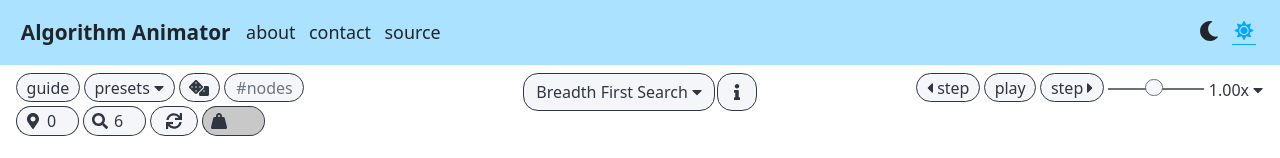
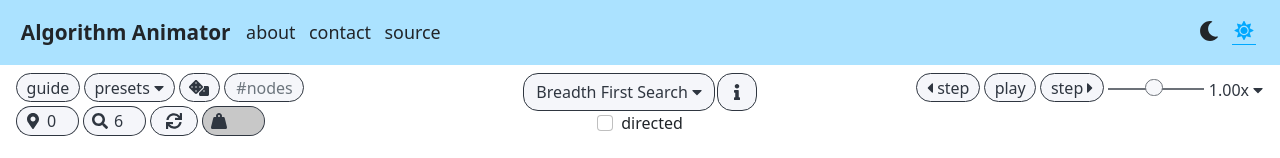
Before and after one commit to AmazonPriime/Algorithm-Animator, a React (Create React App) app: page / in a window 1280 px wide. Shown: the top 158 px of the page. Built offline with nearby package versions, Linux system fonts and the light colour scheme.

Commit message:
Added the ability to switch between directed and undirected view
Also added a property to algorithms which says whenever or not the
algorithm works with directed graphs

```diff
--- a/src/algorithms/bfs.js
+++ b/src/algorithms/bfs.js
@@ -1,6 +1,7 @@
 export default {
   name: 'Breadth First Search',
   weighted: false,
+  notDirectional: false,
   presets: [
     {
       name: 'BFS PRESET 1',
--- a/src/algorithms/dijkstra.js
+++ b/src/algorithms/dijkstra.js
@@ -1,6 +1,7 @@
 export default {
   name: 'Dijkstra\'s algorithm',
   weighted: true,
+  notDirectional: false,
   presets: [
     {
       name: 'DIJKSTRA PRESET 1',
--- a/src/components/AlgorithmSelector.css
+++ b/src/components/AlgorithmSelector.css
@@ -7,3 +7,9 @@
   margin-left: 0.1em;
   width: 2.5em;
 }
+
+.algorithm-selector > .checkbox {
+  display: flex;
+  align-items: center;
+  justify-content: center;
+}
--- a/src/components/AlgorithmSelector.js
+++ b/src/components/AlgorithmSelector.js
@@ -3,6 +3,7 @@ import PropTypes from 'prop-types';
 import Dropdown from 'react-bootstrap/Dropdown';
 import Button from 'react-bootstrap/Button';
 import Modal from 'react-bootstrap/Modal';
+import Form from 'react-bootstrap/Form';
 import './AlgorithmSelector.css';
 import { FontAwesomeIcon } from '@fortawesome/react-fontawesome';
 import { faCaretDown, faInfo } from '@fortawesome/free-solid-svg-icons';
@@ -40,7 +41,13 @@ class AlgorithmSelector extends Component {
 
   render() {
     const { modalShow } = this.state;
-    const { currentAlgorithm, algorithms, algorithmObj } = this.props;
+    const {
+      currentAlgorithm,
+      algorithms,
+      algorithmObj,
+      directed,
+      setDirected,
+    } = this.props;
 
     return (
       <div id="algorithmSelector" className="algorithm-selector">
@@ -70,6 +77,19 @@ class AlgorithmSelector extends Component {
             icon={faInfo}
           />
         </Button>
+        <br />
+        <Form.Group
+          className="checkbox"
+          controlId="formBasicCheckbox"
+        >
+          <Form.Check
+            type="checkbox"
+            label="directed"
+            checked={directed}
+            disabled={algorithmObj.notDirectional}
+            onClick={() => setDirected(!directed)}
+          />
+        </Form.Group>
         <Modal
           size="lg"
           show={modalShow}
@@ -90,12 +110,16 @@ AlgorithmSelector.propTypes = {
   selectAlgorithm: PropTypes.func,
   algorithms: PropTypes.arrayOf(PropTypes.object),
   algorithmObj: PropTypes.objectOf(PropTypes.object),
+  directed: PropTypes.bool,
+  setDirected: PropTypes.func,
 };
 
 AlgorithmSelector.defaultProps = {
   currentAlgorithm: '',
   algorithms: [],
   selectAlgorithm: () => {},
+  directed: false,
+  setDirected: () => {},
   algorithmObj: null,
 };
 
--- a/src/components/Graph.js
+++ b/src/components/Graph.js
@@ -23,6 +23,7 @@ const graph = (props) => {
     addEdge,
     removeEdge,
     updateWeight,
+    directed,
   } = props;
 
   let {
@@ -57,6 +58,15 @@ const graph = (props) => {
   addGraphStyle(dest, 'red');
   addGraphStyle(sourceSelected, 'orange');
   addGraphStyle(targetSelected, 'orange');
+
+  // update the graph if directed or not for the graph edge style
+  if (directed && config.graphStyles.length > 1) {
+    config.graphStyles[1].style.targetArrowShape = 'triangle';
+    config.graphStyles[1].style.curveStyle = 'bezier';
+  } else {
+    config.graphStyles[1].style.targetArrowShape = '';
+    config.graphStyles[1].style.curveStyle = '';
+  }
 
   return (
     <div className="graph-container">
--- a/src/components/GraphBuilder.js
+++ b/src/components/GraphBuilder.js
@@ -26,6 +26,7 @@ class GraphBuilder extends Component {
       newestNodePos: null,
       currentPreset: '',
       graphInitialised: false,
+      directed: false,
     };
   }
 
@@ -181,6 +182,7 @@ class GraphBuilder extends Component {
       targetSelected,
       graphInitialised,
       weight,
+      directed,
     } = this.state;
 
     const { weighted } = currentAlgorithm;
@@ -208,6 +210,8 @@ class GraphBuilder extends Component {
             algorithmObj={currentAlgorithm}
             selectAlgorithm={(i) => this.changeAlgorithm(i)}
             algorithms={algorithms.map((v) => v.name)}
+            setDirected={(v) => this.setState({ directed: v })}
+            directed={directed}
           />
           <Playback />
         </div>
@@ -229,6 +233,7 @@ class GraphBuilder extends Component {
             sourceSelected={sourceSelected}
             targetSelected={targetSelected}
             initialised={graphInitialised}
+            directed={directed}
           />
           <CodeViewer code={currentAlgorithm.pseudocode} />
         </div>
--- a/src/constant/config.js
+++ b/src/constant/config.js
@@ -44,8 +44,6 @@ module.exports = {
         textMarginY: '0',
         fontWeight: 'bold',
         color: 'white',
-        curveStyle: 'bezier',
-        targetArrowShape: 'triangle',
         targetArrowColor: 'black',
       },
     },
```
